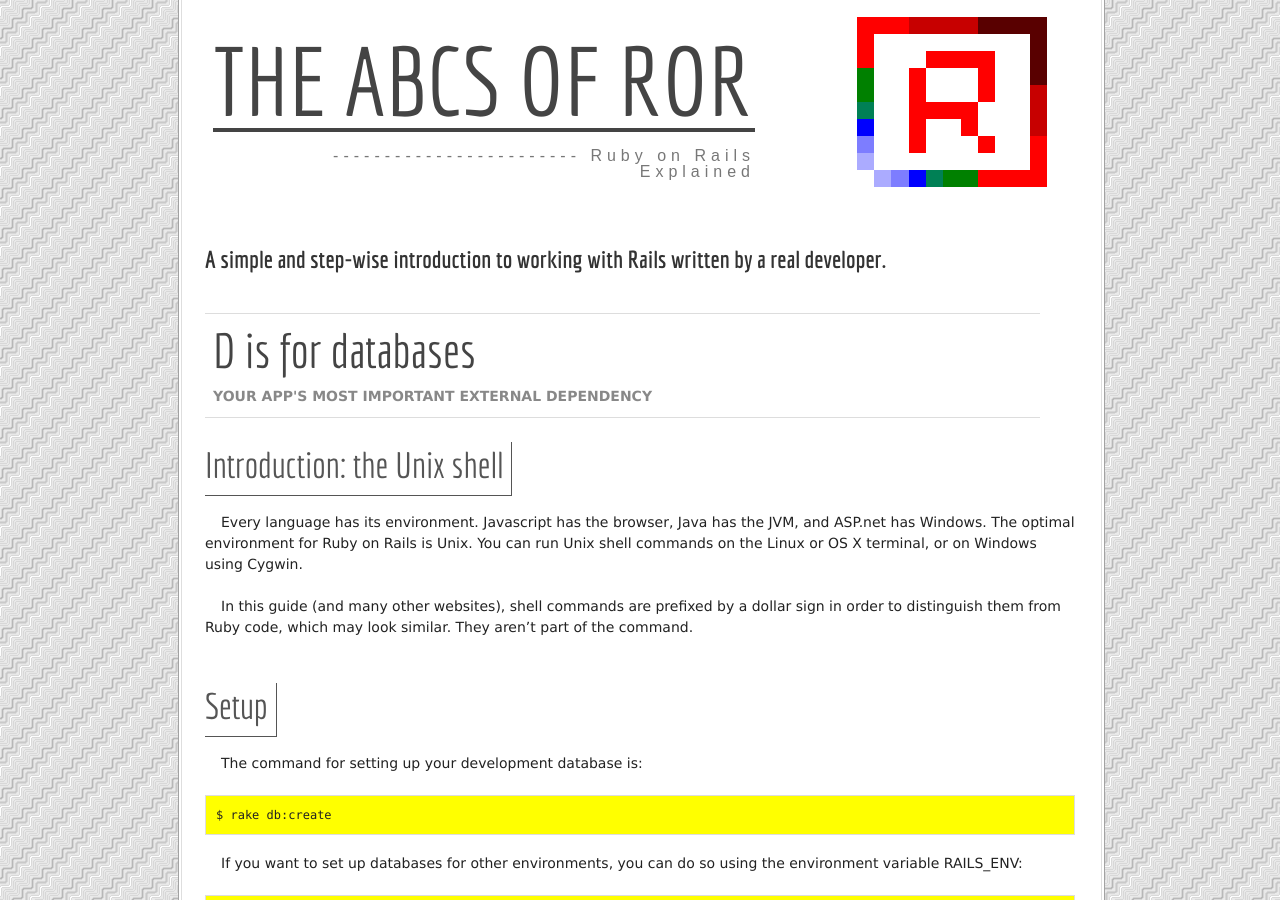
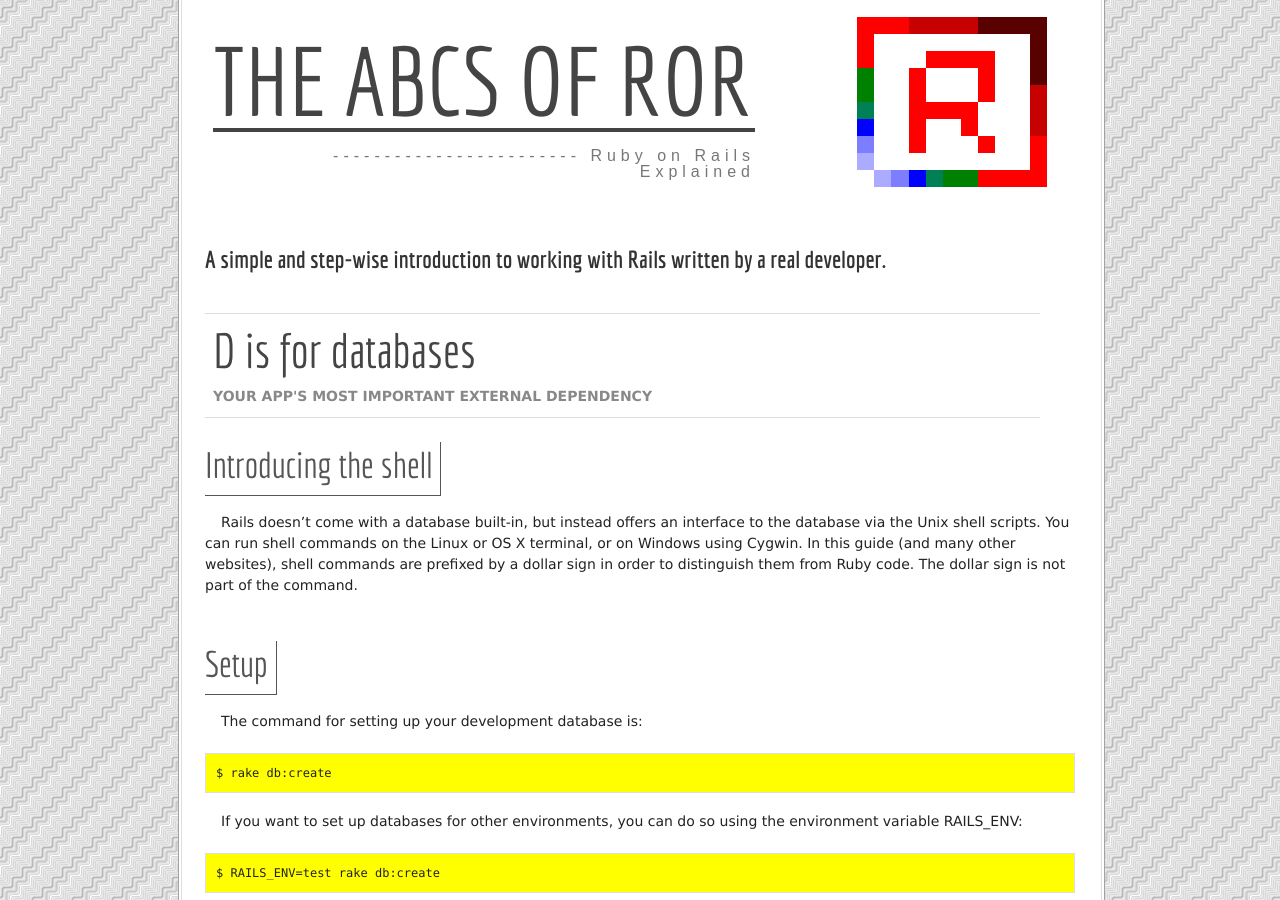
Before and after one commit to tb0yd/abcsofror, a Jekyll site: the page built from jekyll/_posts/2012-05-16-d.md, in a window 1280 px wide and 900 px high. Built offline with Jekyll 4.4.1, drawn with Linux system fonts in a browser that asks for light colours; comment, search, counter and statistics services are not loaded.

Commit message:
reword UNix part of D, remove email from RSS

```diff
--- a/jekyll/_posts/2012-05-16-d.md
+++ b/jekyll/_posts/2012-05-16-d.md
@@ -5,11 +5,9 @@ subtitle: Your app's most important external dependency
 permalink: d.html
 ---
 
-####Introduction: the Unix shell
+####Introducing the shell
 
-Every language has its environment. Javascript has the browser, Java has the JVM, and ASP.net has Windows. The optimal environment for Ruby on Rails is Unix. You can run Unix shell commands on the Linux or OS X terminal, or on Windows using Cygwin.
-
-In this guide (and many other websites), shell commands are prefixed by a dollar sign in order to distinguish them from Ruby code, which may look similar. They aren't part of the command.
+Rails doesn't come with a database built-in, but instead offers an interface to the database via the Unix shell scripts. You can run shell commands on the Linux or OS X terminal, or on Windows using Cygwin. In this guide (and many other websites), shell commands are prefixed by a dollar sign in order to distinguish them from Ruby code. The dollar sign is not part of the command.
 
 ####Setup
 
--- a/jekyll/rss.xml
+++ b/jekyll/rss.xml
@@ -17,7 +17,7 @@ layout: nil
       <title>{{ post.title }}</title>
       <link>http://abcsofror.com/{{ post.url }}</link>
       <pubDate>{{ post.date | date: "%a, %d %b %Y %H:%M:%S %z" }}</pubDate>
-      <author>tboyd47@gmail.com (Tyler Boyd)</author>
+      <author>Tyler Boyd</author>
       <guid>http://abcsofror.com/{{ post.url }}</guid>
       <description>{{ post.content | xml_escape }}</description>
     </item>
```
Also changed, not shown: 3 other files.
